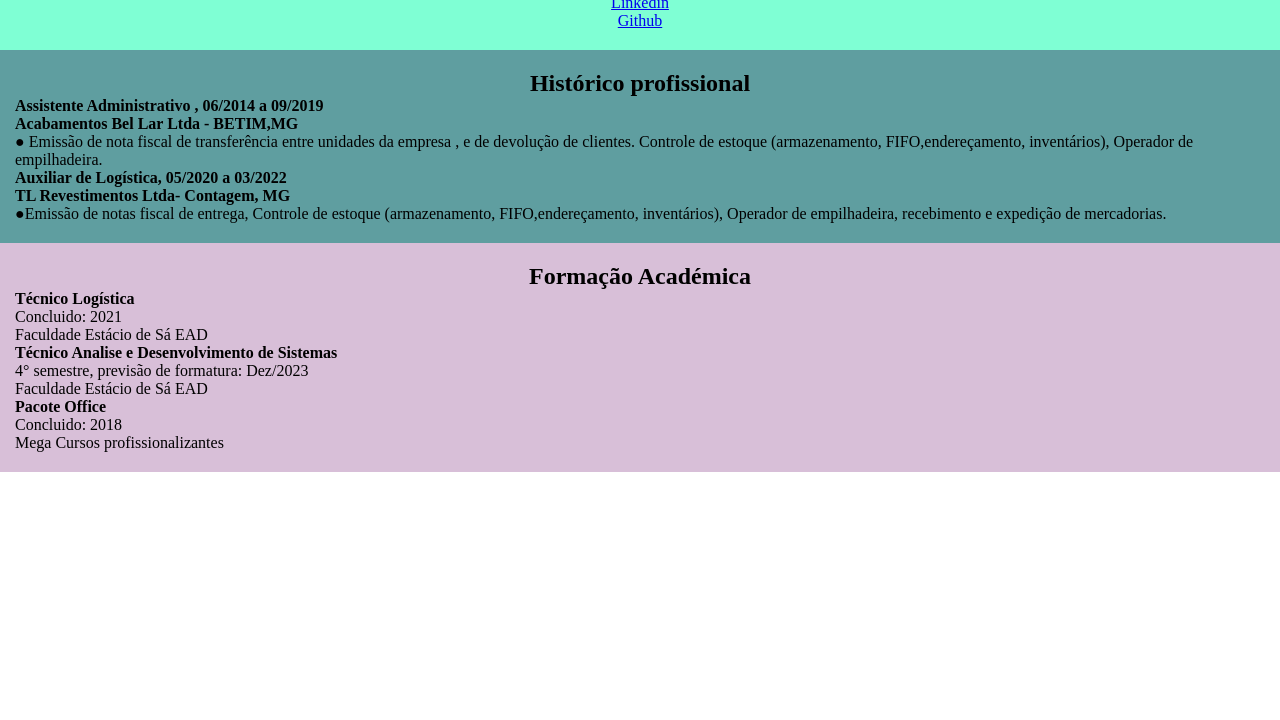
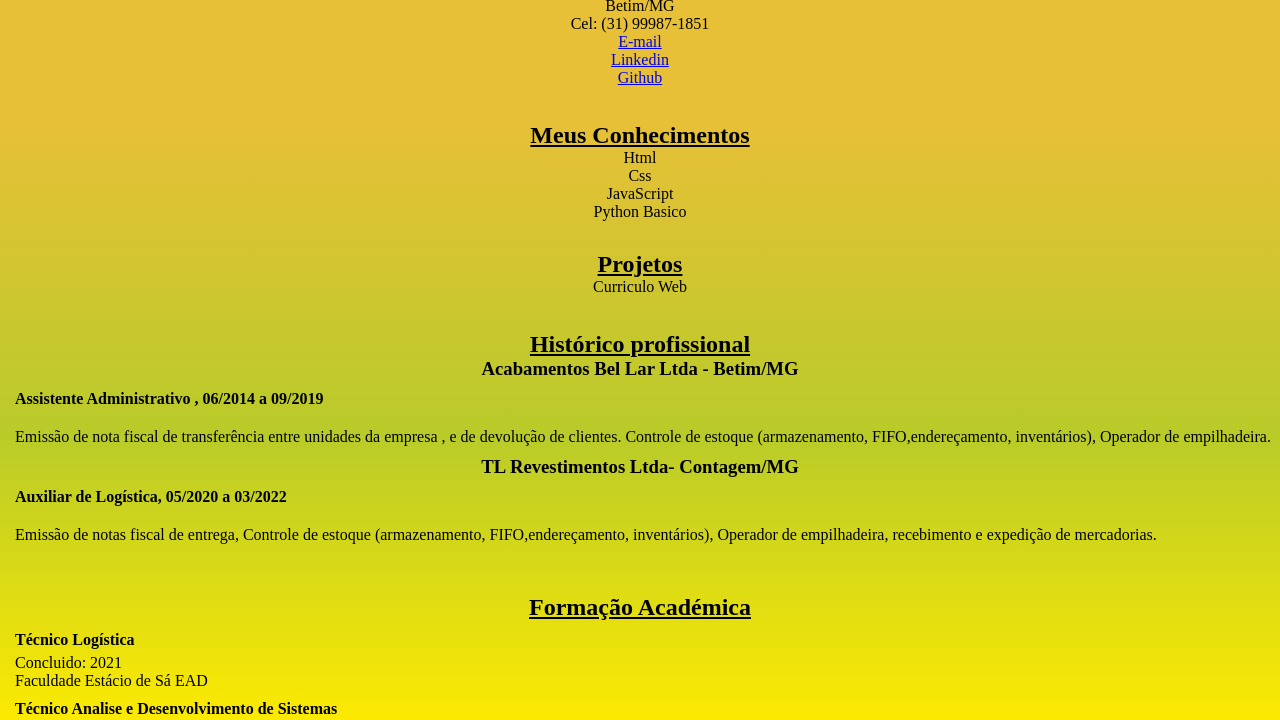
Before and after one commit to Michael2santos/Projetos-Front-End, a plain HTML site: page curriculo/index.html in a window 1280 px wide. Shown: the part 261-981 px from the top of the page. Before the commit the page ends 800 px from the top, so only its background shows below. Drawn offline with Linux system fonts and the light colour scheme.

Commit message:
melhorias e adições feitas 31/05

```diff
--- a/curriculo/Css/style.css
+++ b/curriculo/Css/style.css
@@ -4,10 +4,10 @@
 }
 body{
     text-align: center;
+    background: linear-gradient(180deg, #e7c037 33%, #b9cb29 60%, #ffeb00 86%);
 }
 
 #cabecalho{
-    background-color: aquamarine;
     padding-top: 10px;
     padding-bottom: 20px;
 }
@@ -17,21 +17,43 @@ body{
     border-radius: 50%;
 }
 
-#Historico-profissional{
+header h2{
+    padding: 15px 0 15px 0;
+}
+
+#meus-conhecimentos{
+    padding: 15px 0 15px 0;
+
+}
+
+#meus-conhecimentos ol li{
+
+}
+
+#projetos-praticos{
+    padding: 15px 0 15px 0;
+}
+
+#historico-profissional{
     padding-top: 20px;
     padding-bottom: 20px;
-    background-color: cadetblue;
 }
 
-#Historico-profissional p{
+
+#historico-profissional h4{
+    padding: 10px 0 10px 15px;
+}
+
+#historico-profissional p{
     text-align: left;
     padding-left: 15px;
+    padding: 10px 0 10px 15px;
 }
+
 
 #formacao-academica{
     padding-top: 20px;
     padding-bottom: 20px;
-    background-color: thistle;
 }
 
 #formacao-academica p{
@@ -39,7 +61,16 @@ body{
     padding-left: 15px;
 }
 
+#formacao-academica h4{
+    padding: 10px 0 5px 15px;
+}
+
 h4{
     text-align: left;
-    padding-left: 15px;
+    padding-left: 10px;
 }
+
+footer{
+    font-weight: bold;
+    padding: 15px 0 15px 0;
+}
--- a/curriculo/index.html
+++ b/curriculo/index.html
@@ -12,30 +12,49 @@
     <header id="cabecalho">
         <img src="./img/perfil.jpg" alt="foto-perfil" id="perfil">
         <h1>Michael santos pereira</h1>
+        <h2><u>Desenvolvedor Front-End</u></h2>
         <ul>
             <li>Betim/MG</li>
             <li>Cel: (31) 99987-1851</li>
-            <!--<li>E-mail: Michael2msp@gmail.com</li>-->
-            <a href="mailto:Michael2msp@gmail.com">E-mail</a>
+            <li><a href="mailto:Michael2msp@gmail.com">E-mail</a></li>
             <li><a href="https://www.linkedin.com/in/michaelsantospereira/" target="_blank">Linkedin</a></li>
             <li><a href="https://github.com/Michael2santos" target="_blank">Github</a></li>
         </ul>
     </header>
 
-    <section id="Historico-profissional">
-        <h2>Histórico profissional</h2>
+    <main>
+        <section id="meus-conhecimentos">
+            <h2><u>Meus Conhecimentos</u></h2>
+            <ol>
+                <li>Html</li>
+                <li>Css</li>
+                <li>JavaScript</li>
+                <li>Python Basico</li>
+            </ol>
+        </section>
 
+        <section id="projetos-praticos">
+            <h2><u>Projetos</u></h2>
+            <ol>
+                <li>Curriculo Web</li>
+
+            </ol>
+        </section>
+
+        <section id="historico-profissional">
+            <h2><u>Histórico profissional</u></h2>
+
+            <h3>Acabamentos Bel Lar Ltda - Betim/MG</h3>
             <h4>Assistente Administrativo , 06/2014 a 09/2019 </h4>
-        <h4>Acabamentos Bel Lar Ltda - BETIM,MG</h4>
-        <p>● Emissão de nota fiscal de transferência entre unidades da empresa , e de devolução de clientes. Controle de estoque (armazenamento, FIFO,endereçamento, inventários), Operador de empilhadeira.</p>
+            <p>Emissão de nota fiscal de transferência entre unidades da empresa , e de devolução de clientes. Controle de estoque (armazenamento, FIFO,endereçamento, inventários), Operador de empilhadeira.</p>
 
+            <h3>TL Revestimentos Ltda- Contagem/MG</h3>
             <h4>Auxiliar de Logística, 05/2020 a 03/2022 </h4>
-        <h4>TL Revestimentos Ltda- Contagem, MG</h4>
-        <p>●Emissão de notas fiscal de entrega, Controle de estoque (armazenamento, FIFO,endereçamento, inventários), Operador de empilhadeira, recebimento e expedição de mercadorias.</p>
+            <p>Emissão de notas fiscal de entrega, Controle de estoque (armazenamento, FIFO,endereçamento, inventários), Operador de empilhadeira, recebimento e expedição de mercadorias.</p>
         </section>
 
         <section id="formacao-academica">
-        <h2>Formação Académica</h2>
+            <h2><u>Formação Académica</u></h2>
 
             <h4>Técnico Logística</h4>
             <p>Concluido: 2021</p>
@@ -49,5 +68,10 @@
             <p>Concluido: 2018</p>
             <p>Mega Cursos profissionalizantes</p>
         </section>
+    </main>
+
+    <footer>
+        <p>Desenvolvido por: Michael santos pereira</p>
+    </footer>
 </body>
 </html>
```
Lines whose indentation alone changed are shown as unchanged.
